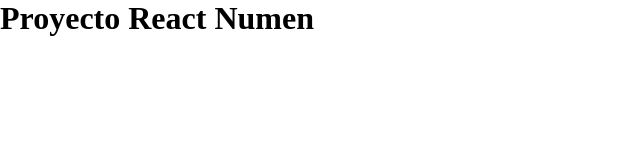
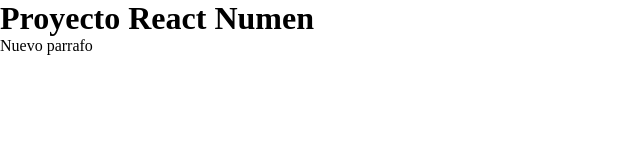
Before and after one commit to alfonsolopetegui/proyecto_numen, a Next.js app: page / in a window 1280 px wide. Shown: the top 160 px of the page, without its empty margins (0-640 px from the left). Built offline with nearby package versions, Linux system fonts and the light colour scheme.

Commit message:
parrafo agregado

```diff
--- a/src/pages/index.js
+++ b/src/pages/index.js
@@ -14,6 +14,7 @@
         <link rel="icon" href="/favicon.ico" />
       </Head>
       <h1>Proyecto React Numen</h1>
+      <p>Nuevo parrafo</p>
     </>
   )
 }
```
